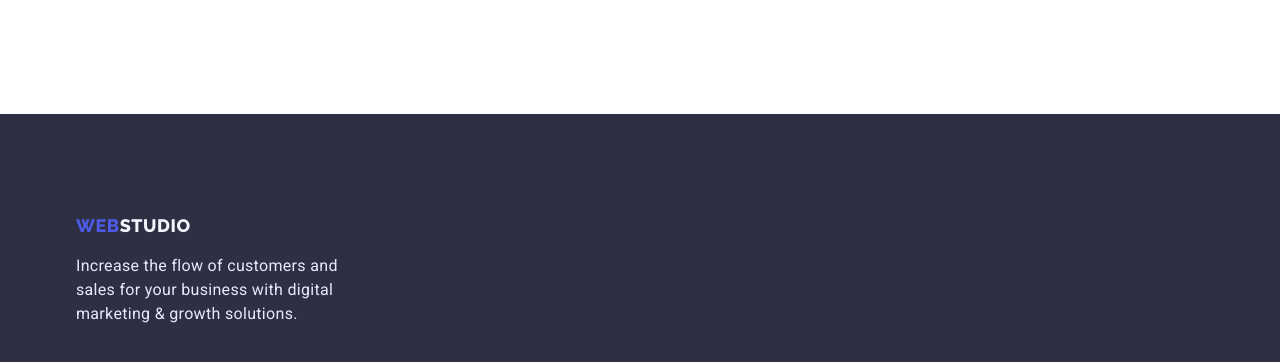
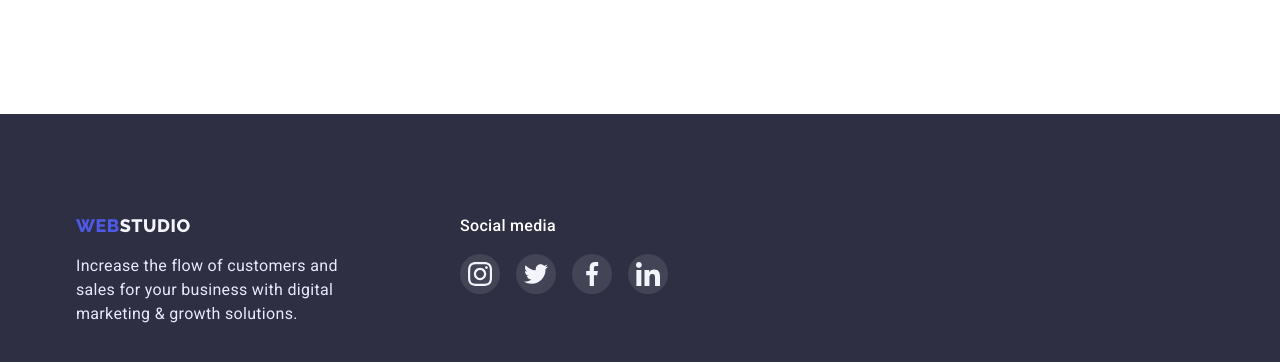
Before and after one commit to MikeSkliar/goit-markup-hw-04, a plain HTML site: page index.html in a window 1280 px wide. Shown: the part 2530-2892 px from the top of the page. Drawn offline with nearby package versions, Linux system fonts and the light colour scheme.

Commit message:
03-24-23-04-35-pm

```diff
--- a/css/styles.css
+++ b/css/styles.css
@@ -275,7 +275,7 @@ body {
 }
 .social-list-link:hover,
 .social-list-link:focus {
-  background-color: #31d0aa;
+  background-color: #404bbf;
 }
 
 /* =========================/OUR TEAM================================== */
@@ -326,11 +326,38 @@ body {
   max-width: 264px;
 }
 .footer-container {
+  display: flex;
+  gap: 120px;
   padding-top: 100px;
   padding-bottom: 100px;
 }
 .footer-logo {
   margin-bottom: 16px;
+}
+.social-media {
+  font-weight: 500;
+  font-size: 16px;
+  line-height: 1.5;
+  letter-spacing: 0.02em;
+  margin-bottom: 16px;
+  color: #ffffff;
+}
+.social-media-link {
+  display: flex;
+  justify-content: center;
+  align-items: center;
+  width: 40px;
+  height: 40px;
+  border-radius: 50%;
+  background: rgba(255, 255, 255, 0.1);
+}
+.social-media-links-footer {
+  display: flex;
+  gap: 16px;
+}
+.social-media-link:hover,
+.social-media-link:focus {
+  background-color: #31d0aa;
 }
 /* =========================/FOOTER===================================== */
 /* =========================PORTFOLIO=================================== */
--- a/index.html
+++ b/index.html
@@ -314,11 +314,48 @@
     </main>
     <footer class="footer">
         <div class="container footer-container">
-            <a class="logo link footer-logo" href="./index.html">Web<span
-                    class="logo-second-part-footer">Studio</span></a>
-            <p class="why-choose-us">Increase the flow of customers and sales for your business with digital marketing &
-                growth solutions.</p>
-
+            <div class="left-side-footer">
+                <a class="logo link footer-logo" href="./index.html">Web<span
+                        class="logo-second-part-footer">Studio</span>
+                </a>
+                <p class="why-choose-us">Increase the flow of customers and sales for your business with digital
+                    marketing &
+                    growth solutions.
+                </p>
+            </div>
+            <div class="right-side-footer">
+                <p class="social-media">Social media</p>
+                <ul class="social-media-links-footer list">
+                    <li class="social-media-pages-footer">
+                        <a href="" class="social-media-link">
+                            <svg class="socia-lmedia-icons" width="24px" height="24px">
+                                <use href="./images/sprite.svg#icon-instagram"></use>
+                            </svg>
+                        </a>
+                    </li>
+                    <li class="social-media-pages-footer">
+                        <a href="" class="social-media-link">
+                            <svg class="socia-lmedia-icons" width="24px" height="24px">
+                                <use href="./images/sprite.svg#icon-twitter"></use>
+                            </svg>
+                        </a>
+                    </li>
+                    <li class="social-media-pages-footer">
+                        <a href="" class="social-media-link">
+                            <svg class="socia-lmedia-icons" width="24px" height="24px">
+                                <use href="./images/sprite.svg#icon-facebook"></use>
+                            </svg>
+                        </a>
+                    </li>
+                    <li class="social-media-pages-footer">
+                        <a href="" class="social-media-link">
+                            <svg class="socia-lmedia-icons" width="24px" height="24px">
+                                <use href="./images/sprite.svg#icon-linkedin"></use>
+                            </svg>
+                        </a>
+                    </li>
+                </ul>
+            </div>
         </div>
     </footer>
 </body>
```
